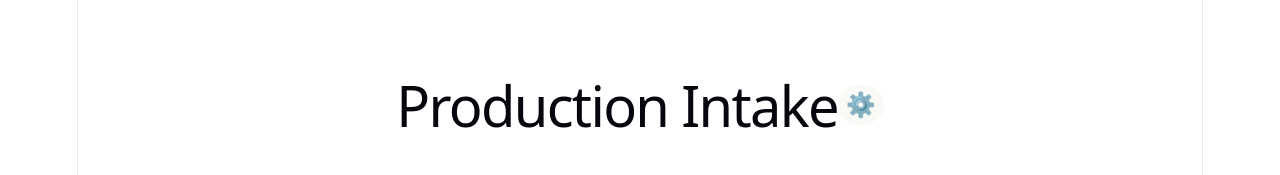
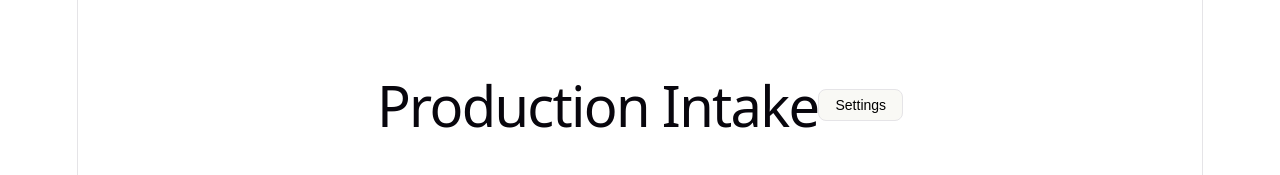
Before and after one commit to JTovalin10/DonaVentory, a React (Vite) app: page / in a window 1280 px wide. Shown: the top 175 px of the page. Built offline with nearby package versions, Linux system fonts and the light colour scheme; no server answers.

Commit message:
style: remove unneeded emojis from UI and documentation

```diff
--- a/src/App.css
+++ b/src/App.css
@@ -7,13 +7,14 @@
 
 .settings-btn {
   background: var(--social-bg);
-  border: none;
-  font-size: 24px;
+  border: 1px solid var(--border);
+  font-size: 14px;
+  font-weight: 500;
   cursor: pointer;
-  padding: 8px;
-  border-radius: 50%;
+  padding: 8px 16px;
+  border-radius: 8px;
   line-height: 1;
-  transition: background 0.2s;
+  transition: all 0.2s;
 }
 
 .settings-btn:hover {
--- a/src/App.tsx
+++ b/src/App.tsx
@@ -95,7 +95,7 @@ function App() {
       <header className="app-header">
         <h1>Production Intake</h1>
         <button className="settings-btn" onClick={() => setShowSettings(!showSettings)}>
-          ⚙️
+          Settings
         </button>
       </header>
 
```
Also changed, not shown: 1 other file (tests, documents, lock files or other folders).
